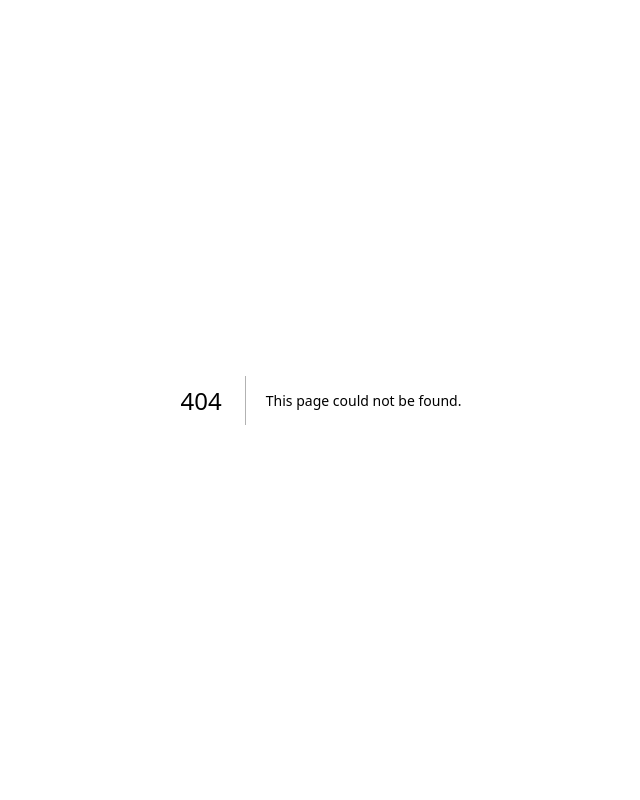
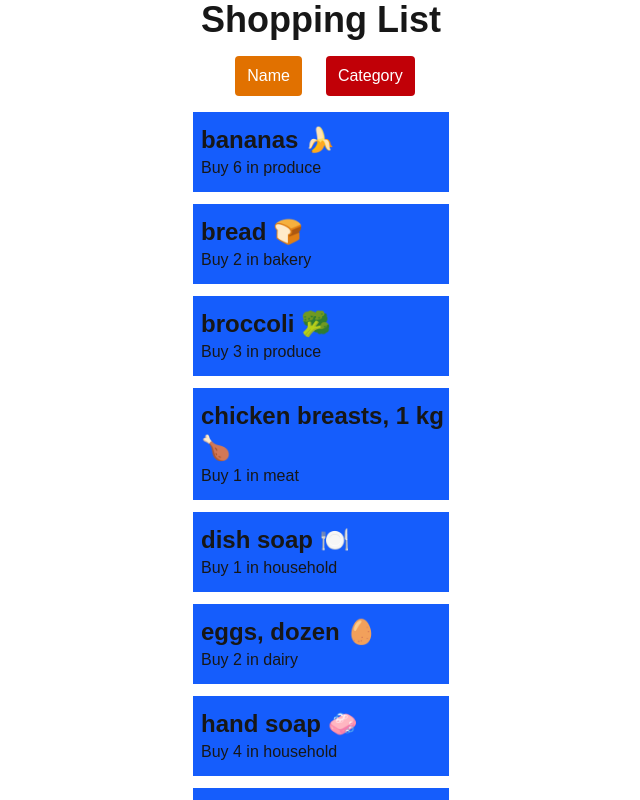
Before and after one commit to Mark-Olidan/cprg306-assignments, a Next.js app: page /week-6 in a window 1280 px wide. Before the commit this address had no page. Shown: the top 800 px of the page, without its empty margins (319-959 px from the left). Built offline with nearby package versions, Linux system fonts and the light colour scheme.

Commit message:
week-6 done
finished week 6 without added challenge.

```diff
--- a/app/page.js
+++ b/app/page.js
@@ -9,6 +9,7 @@ export default function Home(){
         <li><a className="text-cyan-600 underline hover:text-cyan-300" href="./week-3">Week 3 - Shopping List</a></li>
         <li><a className="text-cyan-600 underline hover:text-cyan-300" href="./week-4">Week 4 - Quantity Controls</a></li>
         <li><a className="text-cyan-600 underline hover:text-cyan-300" href="./week-5">Week 5 - Controlled Components</a></li>
+        <li><a className="text-cyan-600 underline hover:text-cyan-300" href="./week-6">Week 6 - Handling Lists</a></li>
       </ul>
     </main>
   );
--- /dev/null
+++ b/app/week-6/item-list.js
@@ -0,0 +1,53 @@
+"use client"
+import { useState } from "react";
+import Item from "./item";
+import itemsData from"./items.json"
+
+export default function ItemList(){
+    let itemsArray = itemsData.map ((item)=>({...item}));
+
+    const [sortBy, setSortBy] = useState("name")
+
+    const handleSortName= (event) => setSortBy (event.target.value)
+        if (sortBy == "name"){
+            itemsArray.sort((itemA, itemB)=>{
+                    //alphabetical sorting
+                    let nameA = itemA.name.toUpperCase();
+                    let nameB = itemB.name.toUpperCase();
+                    if(nameA < nameB) return -1
+                    if(nameB > nameB) return +1
+                    return 0;
+                   })
+        }
+
+    const handleSortCat = (event) => setSortBy (event.target.value)
+        if (sortBy == "category"){
+            itemsArray.sort((itemA, itemB)=>{
+                    //alphabetical sorting
+                    let nameA = itemA.category.toUpperCase();
+                    let nameB = itemB.category.toUpperCase();
+                    if(nameA < nameB) return -1
+                    if(nameB > nameB) return +1
+                    return 0;
+                   })
+        }
+
+    let buttonstyle = ""
+    return(
+        <main>
+            <div className="flex justify-center gap-4 my-4">
+                {/* Sort by Buttons */}
+                <button  type="button" className={`${sortBy === "name" ? "bg-amber-600" : "bg-red-700"} text-white rounded cursor-pointer hover:bg-amber-600 active:bg-amber-600 transition-colors px-3 py-2 mx-2`} value="name" onClick={handleSortName}>Name</button>
+
+                <button type="button" className={`${sortBy === "category" ? "bg-amber-600" : "bg-red-700"} text-white rounded cursor-pointer hover:bg-amber-600 active:bg-amber-600 transition-colors px-3 py-2`} value="category" onClick={handleSortCat}> Category</button>
+
+            </div>
+            <div>
+                {/* Sort by Display */}
+                {itemsArray.map((item)=>(
+                    <Item key={item.id} itemObj={item}/>
+                ))}
+            </div>
+        </main>
+    )
+}
--- /dev/null
+++ b/app/week-6/item.js
@@ -0,0 +1,17 @@
+
+
+export default function Item({itemObj}){
+
+    let {name, quantity, category} = itemObj;
+
+    return(
+        <main>
+            <div className="bg-blue-600 pt-3 pb-3 pl-2 m-3 w-1/5 mx-auto hover:bg-emerald-500">
+            <ul>
+                <li className="text-2xl font-bold">{name}</li>
+                <li>Buy {quantity} in {category}</li>
+            </ul>
+            </div>
+        </main>
+    )
+}
--- /dev/null
+++ b/app/week-6/items.json
@@ -0,0 +1,74 @@
+[
+  {
+    "id": "1h2GJKH12gkHG31h1H",
+    "name": "milk, 4 L 🥛",
+    "quantity": 1,
+    "category": "dairy"
+  },
+  {
+    "id": "2KJH3k2j3H1k2J3K1H",
+    "name": "bread 🍞",
+    "quantity": 2,
+    "category": "bakery"
+  },
+  {
+    "id": "3h2KJH3k2j3H1k2J3",
+    "name": "eggs, dozen 🥚",
+    "quantity": 2,
+    "category": "dairy"
+  },
+  {
+    "id": "4k2J3K1H2GJKH12gk",
+    "name": "bananas 🍌",
+    "quantity": 6,
+    "category": "produce"
+  },
+  {
+    "id": "5H1h1H2KJH3k2j3H",
+    "name": "broccoli 🥦",
+    "quantity": 3,
+    "category": "produce"
+  },
+  {
+    "id": "6H1k2J3K1H2GJKH1",
+    "name": "chicken breasts, 1 kg 🍗",
+    "quantity": 1,
+    "category": "meat"
+  },
+  {
+    "id": "7gkHG31h1H2KJH3k",
+    "name": "pasta sauce 🍝",
+    "quantity": 3,
+    "category": "canned goods"
+  },
+  {
+    "id": "8j3H1k2J3K1H2GJK",
+    "name": "spaghetti, 454 g 🍝",
+    "quantity": 2,
+    "category": "dry goods"
+  },
+  {
+    "id": "9H12gkHG31h1H2KJ",
+    "name": "toilet paper, 12 pack 🧻",
+    "quantity": 1,
+    "category": "household"
+  },
+  {
+    "id": "10H3k2j3H1k2J3K1",
+    "name": "paper towels, 6 pack",
+    "quantity": 1,
+    "category": "household"
+  },
+  {
+    "id": "11k2J3K1H2GJKH12",
+    "name": "dish soap 🍽️",
+    "quantity": 1,
+    "category": "household"
+  },
+  {
+    "id": "12GJKH12gkHG31h1",
+    "name": "hand soap 🧼",
+    "quantity": 4,
+    "category": "household"
+  }
+]
--- /dev/null
+++ b/app/week-6/page.js
@@ -0,0 +1,11 @@
+import ItemList from "./item-list";
+
+
+export default function Page(){
+    return(
+        <main>
+            <h1 className ="text-4xl font-bold text-center">Shopping List</h1>
+            <ItemList/>
+        </main>
+    )
+}
```
